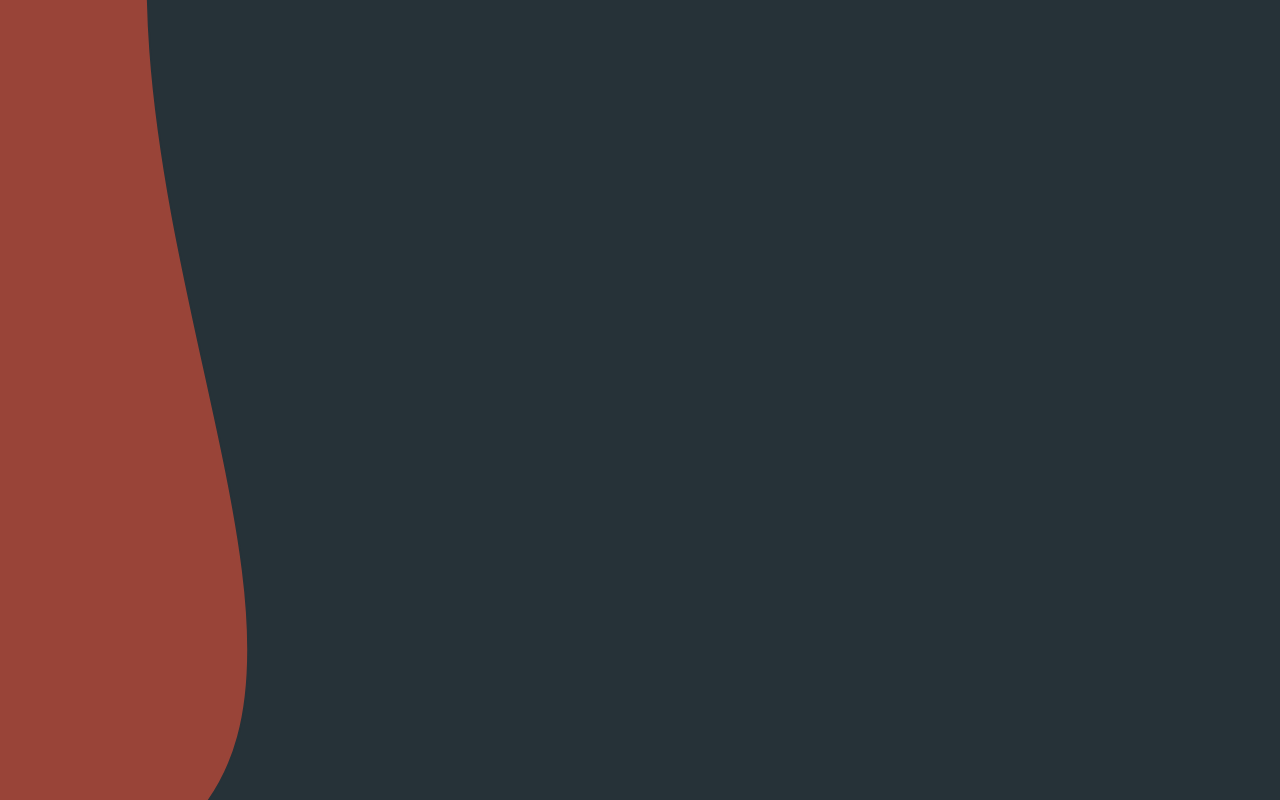
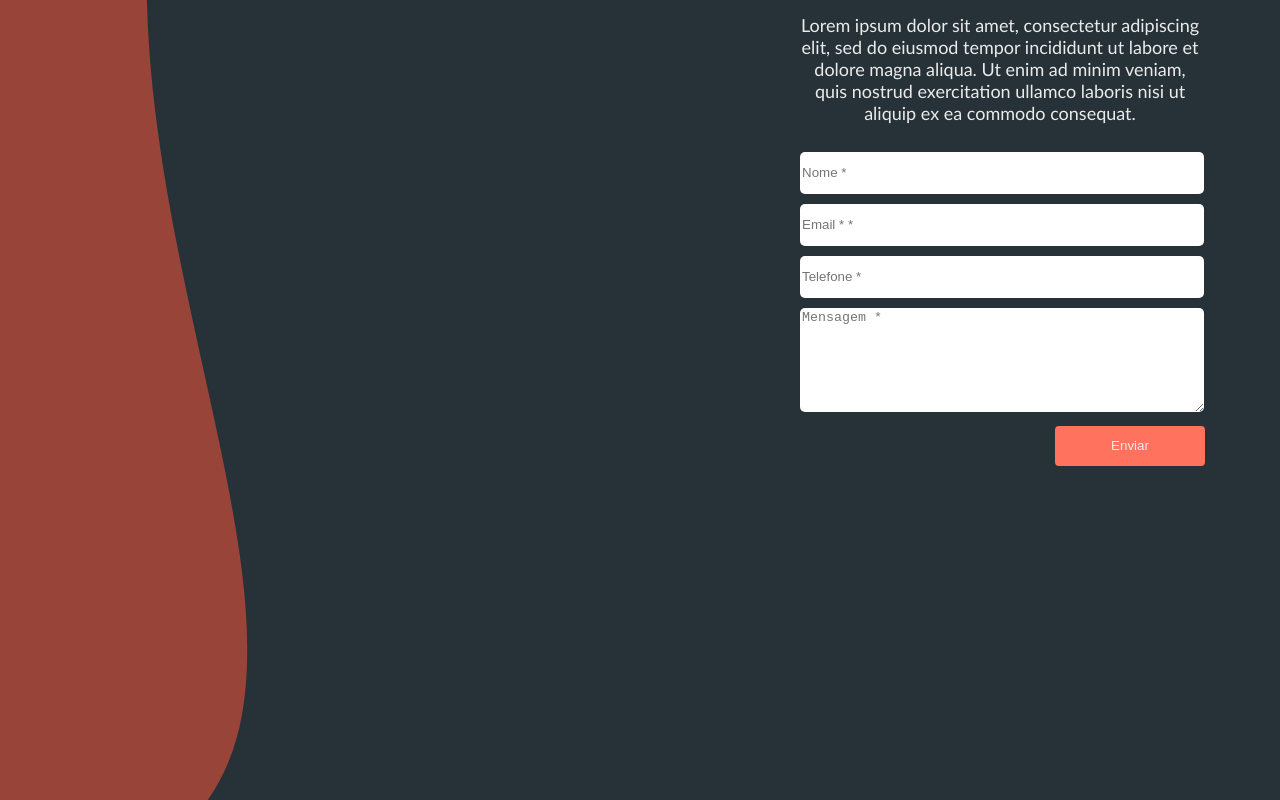
Before and after one commit to Alezuzzo/ultimaentrega-GIT, a plain HTML site: page form.html in a window 1280 px wide. Drawn offline with Linux system fonts and the light colour scheme.

Commit message:
Ajustes no formulário

```diff
--- a/css/style.css
+++ b/css/style.css
@@ -6,3 +6,72 @@ body {
   height: 100%;
   width: 100%;
 }
+
+.titleSaiba {
+  color: #ebebeb;
+  font-size: 60px;
+  font-family: "Gill Sans", "Gill Sans MT", Calibri, "Trebuchet MS", sans-serif;
+  display: block;
+  text-align: center;
+}
+
+.titleSaiba:after {
+  content: "";
+  display: block;
+  width: 240px;
+  height: 4px;
+  background: #ebebeb;
+  margin: 8px auto;
+  border-radius: 10px;
+}
+
+.descSaiba {
+  font-size: 18px;
+  font-family: "Gill Sans", "Gill Sans MT", Calibri, "Trebuchet MS", sans-serif;
+  color: #ebebeb;
+  text-align: center;
+  margin-top: -20px;
+}
+
+.formsRocket {
+  height: 300px;
+  width: 400px;
+  margin: -150px 0px 0px 800px;
+  display: block;
+}
+
+.formContato input {
+  border-style: none;
+  border-radius: 5px;
+  display: inline-block;
+  margin-top: 10px;
+  background-color: #fff;
+  height: 40px;
+  width: 400px;
+}
+
+.formContato textarea {
+  border-style: none;
+  border-radius: 5px;
+  display: inline-block;
+  background-color: #fff;
+  margin-top: 10px;
+  height: 100px;
+  width: 400px;
+}
+
+.btnEnviar {
+  border-style: none;
+  border-radius: 4px;
+  height: 40px;
+  width: 150px;
+  align-content: right;
+  margin: 10px 0px 0px 255px;
+  color: #ebebeb;
+  background: #ff725e;
+}
+
+.btnEnviar:hover {
+  background: #ebebeb;
+  color: #263238;
+}
--- a/form.html
+++ b/form.html
@@ -7,5 +7,30 @@
     <link rel="stylesheet" href="css/style.css" />
     <title>Formulário</title>
   </head>
-  <body></body>
+  <body>
+    <section class="formsRocket">
+      <h2 class="titleSaiba">Contato</h2>
+      <p class="descSaiba">
+        Lorem ipsum dolor sit amet, consectetur adipiscing elit, sed do eiusmod
+        tempor incididunt ut labore et dolore magna aliqua. Ut enim ad minim
+        veniam, quis nostrud exercitation ullamco laboris nisi ut aliquip ex ea
+        commodo consequat.
+      </p>
+      <form action="" class="formContato">
+        <input placeholder="Nome *" type="text" required />
+        <input placeholder="Email * *" type="email" required />
+        <input placeholder="Telefone *" type="text" required />
+        <textarea
+          placeholder="Mensagem *"
+          name="mensagem"
+          id="mensagem"
+          cols="30"
+          rows="10"
+          required
+        ></textarea>
+
+        <button id="enviar" type="submit" class="btnEnviar">Enviar</button>
+      </form>
+    </section>
+  </body>
 </html>
```
